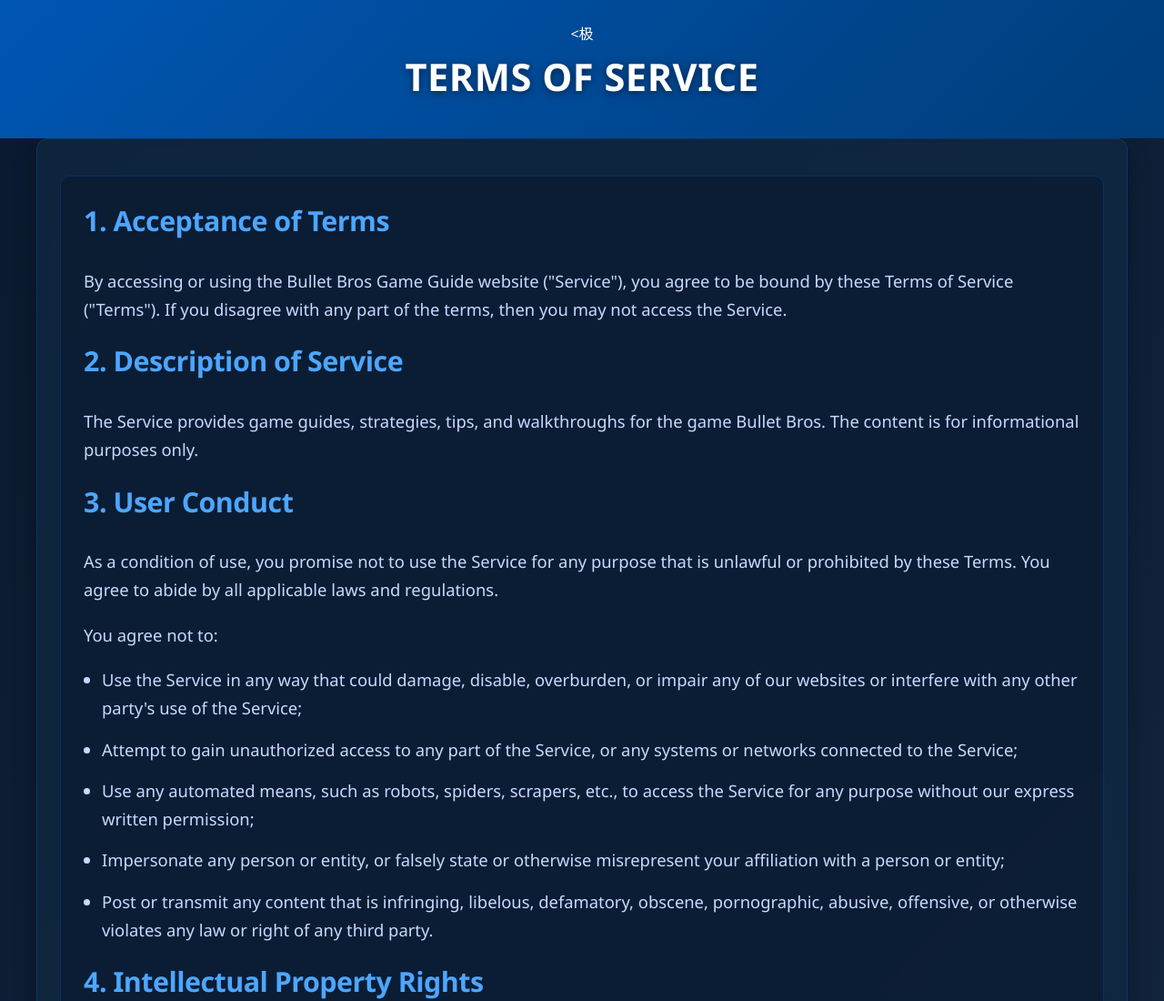
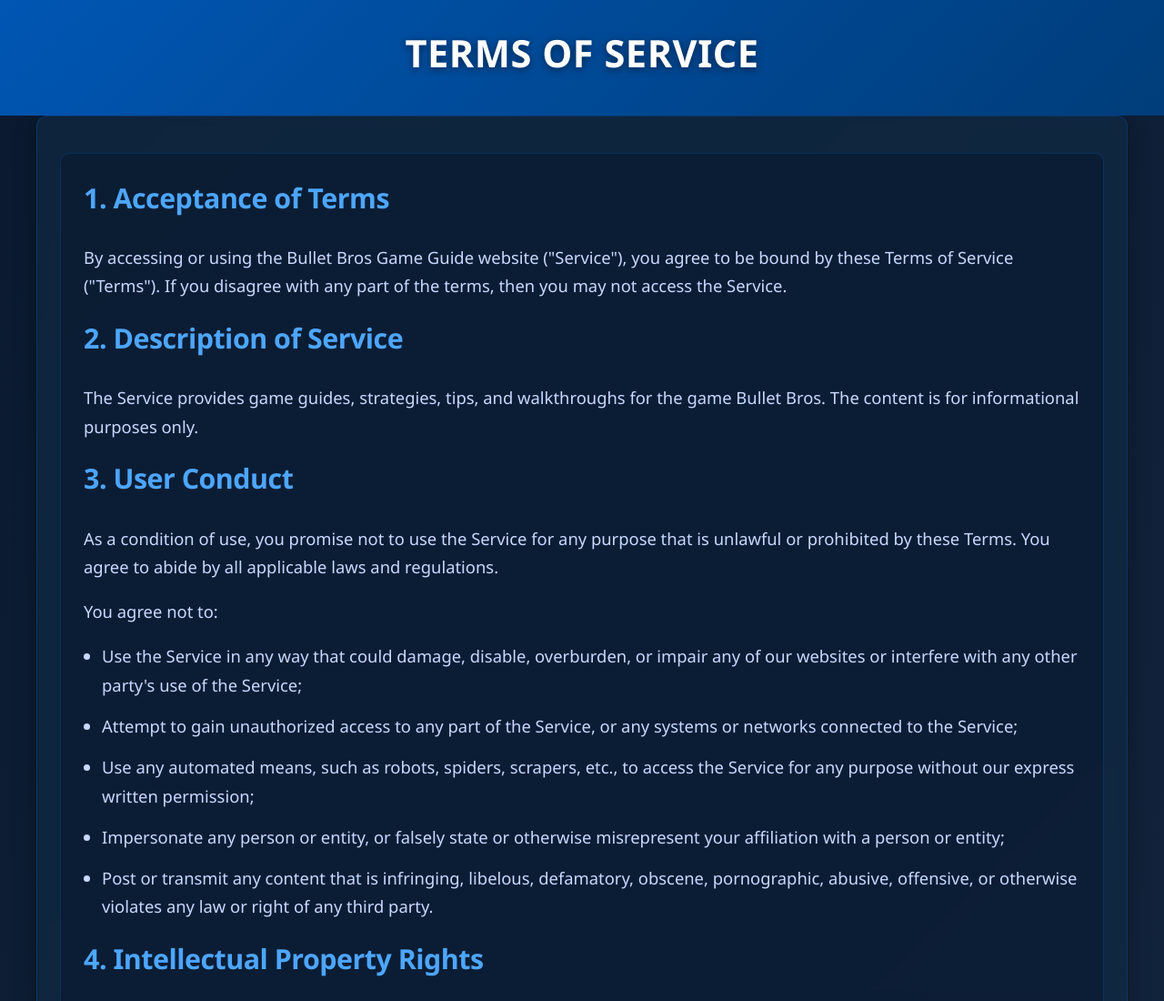
Before and after one commit to aaronluo2015/bulletbros-html, a plain HTML site: page terms-of-service.html in a window 1280 px wide. Shown: the top 1100 px of the page at 91% size. Drawn offline with Linux system fonts and the light colour scheme.

Commit message:
Update terms-of-service.html

```diff
--- a/terms-of-service.html
+++ b/terms-of-service.html
@@ -27,7 +27,7 @@
             text-align: center;
             position: relative;
             z-index: 20;
-            box-shadow: 0 4px 20极
+            box-shadow: 0 4px 20
         }
         .header-content {
             max-width: 1200px;
@@ -97,7 +97,7 @@
             transition: color 0.3s;
         }
         .copyright a:hover {
-            color: #80c1极
+            color: #80c1
         }
         @media (max-width: 768px) {
             .header-title {
@@ -130,7 +130,7 @@
 </head>
 <body>
     <header>
-        <极
+        <div>
             <h1 class="header-title">TERMS OF SERVICE</h1>
         </div>
     </header>
```
